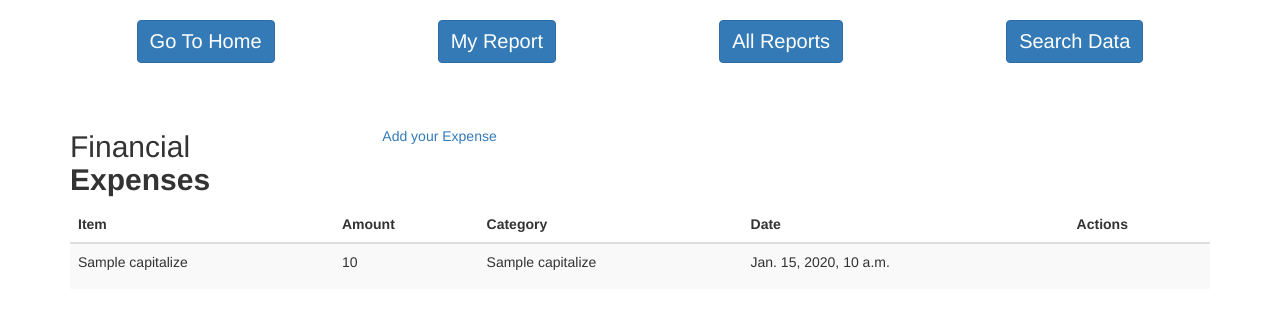
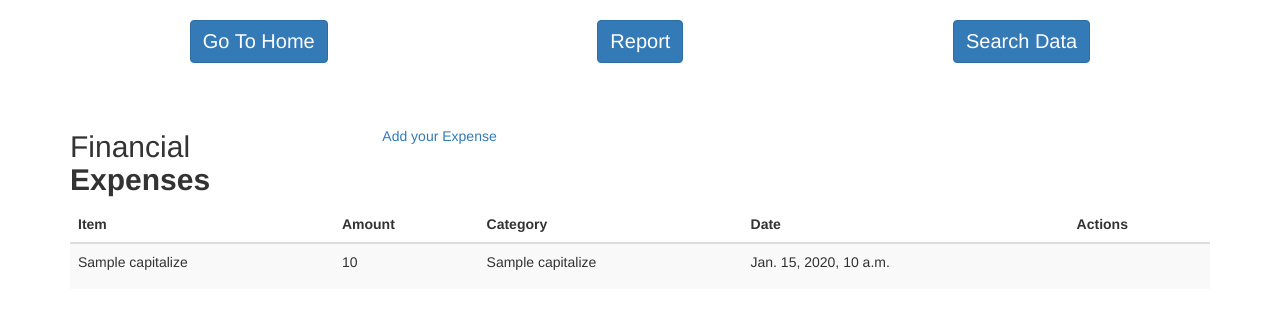
Before and after one commit to ankitpakhale/ExpenseTrack, a Django app: template expensetrack/templates/index1.html in a window 1280 px wide. Shown: the top 309 px of the page. Run offline with Django 3.2, Linux system fonts and the light colour scheme; the template is opened without the code that fills it: most values are stand-ins (such as "Sample title", 1, 10 or a date in 2020); some libraries are stand-ins or nearby versions.

Commit message:
Done User wise Report

```diff
--- a/expensetrack/templates/index.html
+++ b/expensetrack/templates/index.html
@@ -59,7 +59,6 @@
                 <h1 class="display-1 text-white text-center"><span class="text-danger">Plan your</span><br> monthly
                     <span class="text-danger">expense</span>
                 </h1>
-                <button id="btn" class="btn btn-danger" onclick="window.location.href = ' {% url 'EXPENSE' %} '">Get Started</button>
             </div>
         </div>
     </section>
@@ -177,4 +176,5 @@
     <script>alert('{{ msg }}')</script>
     {% endif %}
 </body>
+
 </html>
--- a/expensetrack/templates/index1.html
+++ b/expensetrack/templates/index1.html
@@ -31,12 +31,7 @@
 
                 <button data-toggle="modal" data-target="" type="button" class="btn btn-primary"
                     style="font-size: 20px; margin: auto; display: block">
-                    <a href="{% url 'myreport' %}" style="text-decoration: none; color: #fff;">My Report</a>
-                </button>
-
-                <button data-toggle="modal" data-target="" type="button" class="btn btn-primary"
-                    style="font-size: 20px; margin: auto; display: block">
-                    <a href="{% url 'report' %}" style="text-decoration: none; color: #fff;">All Reports</a>
+                    <a href="{% url 'myreport' %}" style="text-decoration: none; color: #fff;">Report</a>
                 </button>
 
 
--- a/expensetrack/views.py
+++ b/expensetrack/views.py
@@ -33,18 +33,14 @@ def render_to_pdf(template_src, context_dict={}):
         return HttpResponse(result.getvalue(), content_type='application/pdf')
     return None
 # -------------------------------------------------------------------------------
-
 def myreport(request):
     if 'email' in request.session:
         email = SignUp.objects.get(email=request.session['email'])
         expenses = Expense.objects.filter(owner = email)
-
         data = {'expenses': expenses}
         pdf = render_to_pdf('GeneratePdf.html', data)
-
         labels = []
         values = []
-
         for i in expenses:
             print(i.amount)
             print(i.item)
```
Also changed, not shown: db.sqlite3.
